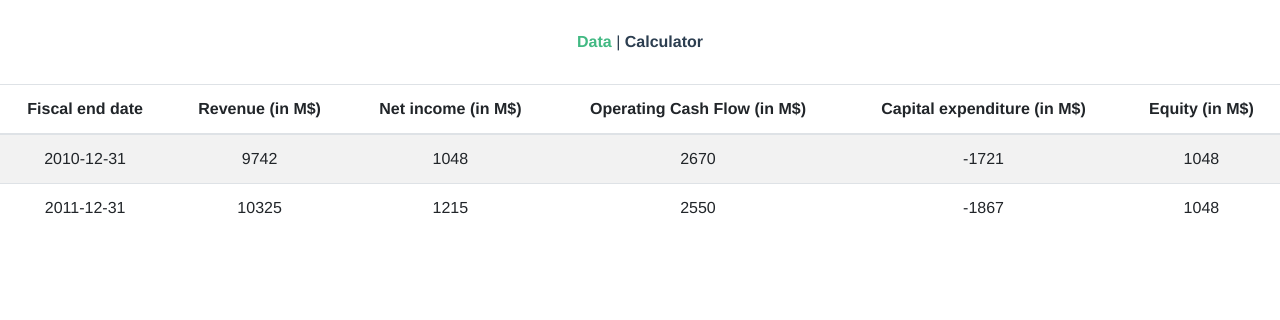
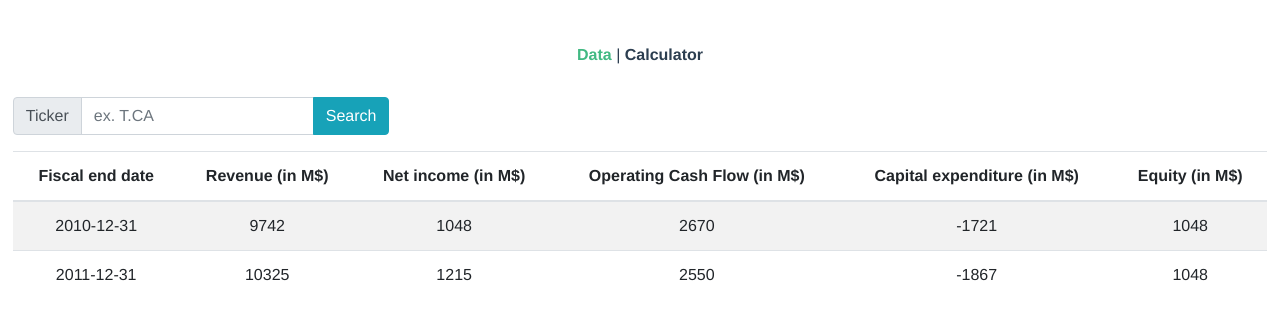
Before and after one commit to philippe-bourdeau/dcf-vue-app, a Vue app: page /#/ in a window 1280 px wide. Shown: the top 320 px of the page. Built offline with nearby package versions, Linux system fonts and the light colour scheme.

Commit message:
Added ticker search component

```diff
--- a/src/App.vue
+++ b/src/App.vue
@@ -1,12 +1,30 @@
 <template>
   <div id="app">
     <div id="nav">
-      <router-link to="/">Data</router-link> |
+      <router-link to="/">Data</router-link>
+      |
       <router-link to="/valuation">Calculator</router-link>
     </div>
+
+    <b-row no-gutters>
+      <ticker-search class="ticker-box"></ticker-search>
+    </b-row>
     <router-view/>
   </div>
 </template>
+
+<script lang="ts">
+import { Component, Vue } from 'vue-property-decorator'
+import TickerSearch from '@/components/TickerSearch.vue'
+
+  @Component({
+    components: {
+      TickerSearch
+    }
+  })
+export default class App extends Vue {
+}
+</script>
 
 <style>
   #app {
@@ -15,6 +33,7 @@
     -moz-osx-font-smoothing: grayscale;
     text-align: center;
     color: #2c3e50;
+    margin: 1%;
   }
 
   #nav {
@@ -29,4 +48,8 @@
   #nav a.router-link-exact-active {
     color: #42b983;
   }
+
+  .ticker-box {
+    margin-bottom: 1em;
+  }
 </style>
--- /dev/null
+++ b/src/components/TickerSearch.vue
@@ -0,0 +1,29 @@
+<template>
+  <div>
+    <b-input-group prepend="Ticker">
+      <b-form-input id="ticker"
+                    v-model="ticker"
+                    placeholder="ex. T.CA">
+      </b-form-input>
+      <b-input-group-append>
+        <b-button @click="setTicker" variant="info">Search</b-button>
+      </b-input-group-append>
+    </b-input-group>
+  </div>
+</template>
+
+<script lang="ts">
+import { Component, Vue } from 'vue-property-decorator'
+
+  @Component
+export default class TickerSearch extends Vue {
+    ticker: string = localStorage.getItem('ticker') || ''
+
+    setTicker () {
+      localStorage.setItem('ticker', this.ticker.toUpperCase())
+    }
+}
+</script>
+
+<style>
+</style>
```
Lines whose indentation alone changed are shown as unchanged.
